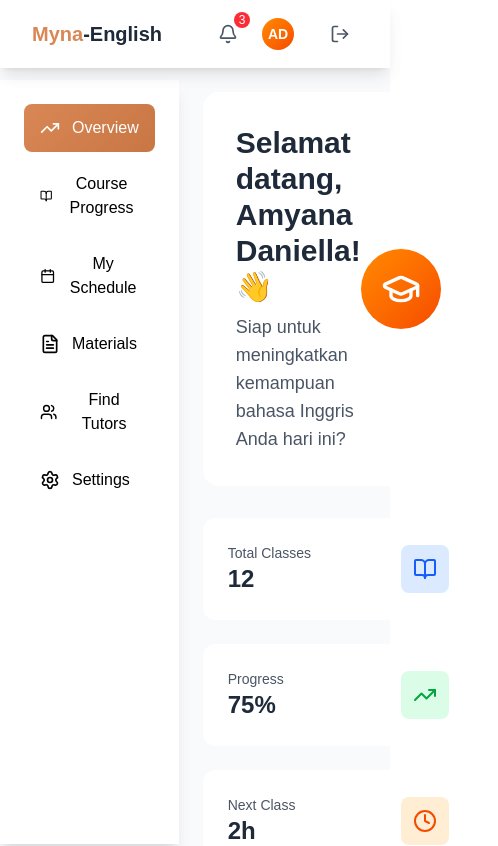
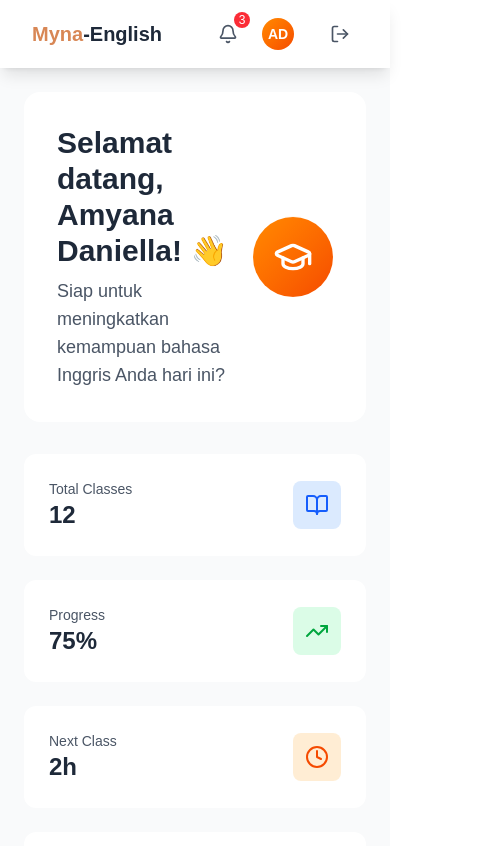
Before and after one commit to Myna-Tech/zeus, a Next.js app: page /dashboard in a window 390 px wide. Shown: the top 846 px of the page, 498 px wide, since content can reach past the window. Built offline with nearby package versions, Linux system fonts and the light colour scheme.

Commit message:
feat: add ver

```diff
--- a/src/app/dashboard/page.tsx
+++ b/src/app/dashboard/page.tsx
@@ -899,9 +899,9 @@ export default function Dashboard() {
           </div>
         </nav>
 
-        <div className="flex">
+        <div className="flex relative">
           {/* Sidebar */}
-          <aside className="w-64 bg-white shadow-lg h-[calc(100vh-80px)] sticky top-20">
+          <aside className="w-64 md:w-64 w-0 md:block hidden bg-white shadow-lg h-[calc(100vh-80px)] sticky top-20 transition-all duration-300">
             <div className="p-6">
               <div className="space-y-2">
                 {menuItems.map((item) => (
```
